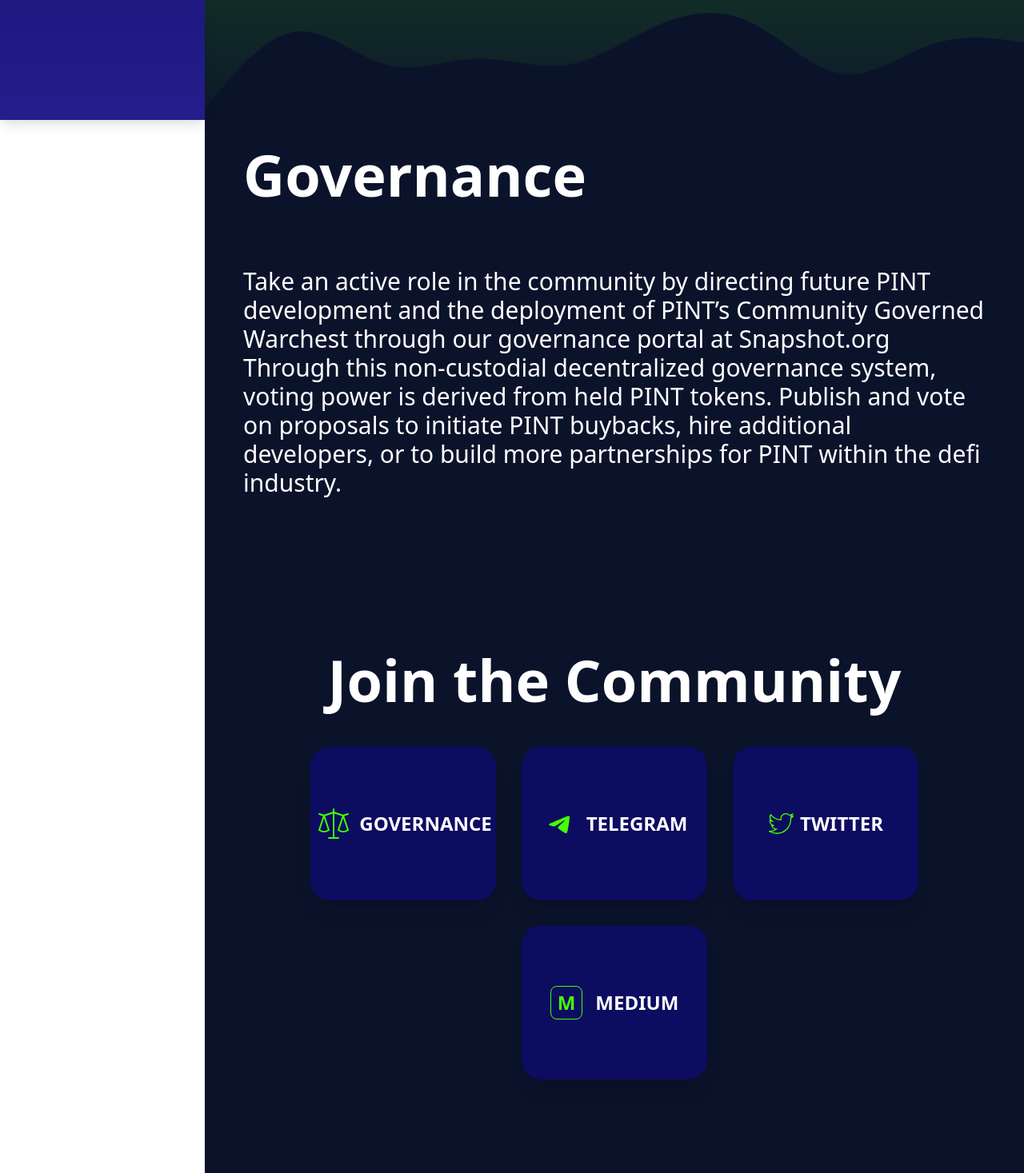
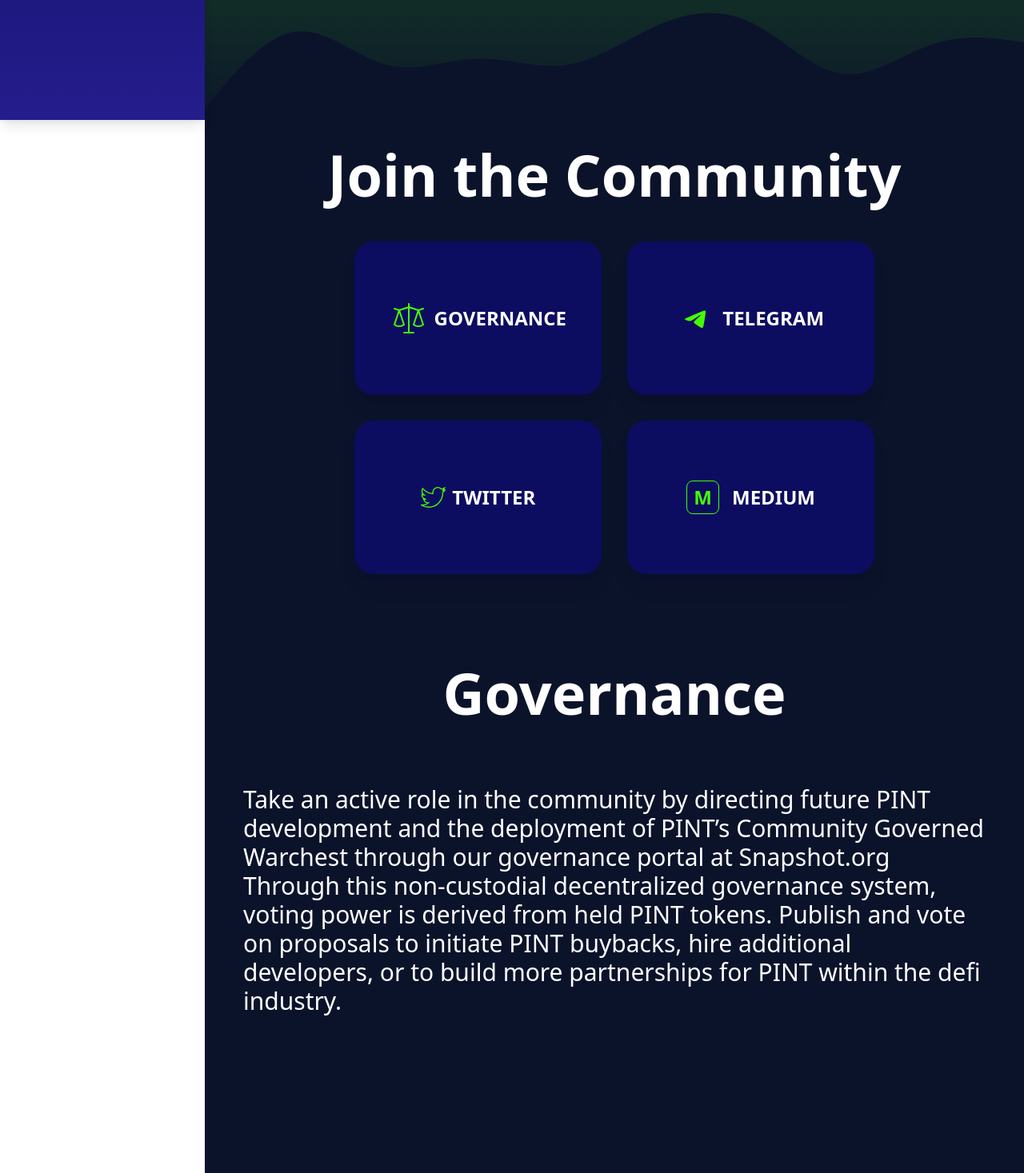
Before and after one commit to jsbarrett/pub-finance-site, a React (Create React App) app: page /community in a window 1280 px wide. Shown: the part 650-2117 px from the top of the page at 80% size. Built offline with nearby package versions, Linux system fonts and the light colour scheme.

Commit message:
Update Community links to be more evenly spaced

```diff
--- a/src/pages/CommunityPage.jsx
+++ b/src/pages/CommunityPage.jsx
@@ -11,7 +11,7 @@
       href={href}
       target='_blank'
       rel='noreferrer'
-      className='w-full text-2xl font-bold md:w-1/3 xl:w-3/12 h-24 xl:h-48 rounded-3xl shadow-xl my-4 mx-2 lg:mx-4 flex justify-center items-center'
+      className='w-full text-2xl font-bold md:w-1/3 xl:w-4/12 h-24 xl:h-48 rounded-3xl shadow-xl my-4 mx-2 lg:mx-4 flex justify-center items-center'
       style={{ background: 'rgb(12,12,97)' }}>
       { children }
     </a>
@@ -28,16 +28,6 @@
           Our Community
         </h1>
       </header>
-
-      <SectionPadding>
-        <section className='max-w-screen-2xl mx-auto mb-48'>
-          <h2 className='font-bold text-4xl xl:text-7xl'>Governance</h2>
-
-          <p className='mt-10 xl:mt-20 text-xl xl:text-3xl leading-relaxed'>
-            Take an active role in the community by directing future PINT development and the deployment of PINT’s Community Governed Warchest through our governance portal at Snapshot.org Through this non-custodial decentralized governance system, voting power is derived from held PINT tokens. Publish and vote on proposals to initiate PINT buybacks, hire additional developers, or to build more partnerships for PINT within the defi industry.
-          </p>
-        </section>
-      </SectionPadding>
 
       <section className='max-w-screen-2xl mx-auto px-2 xl:px-12'>
         <h2 className='font-bold text-4xl xl:text-7xl text-center'>
@@ -79,6 +69,16 @@
       </section>
 
       <SectionPadding>
+        <section className='max-w-screen-2xl mx-auto mb-24 mt-24'>
+          <h2 className='font-bold text-4xl xl:text-7xl text-center'>Governance</h2>
+
+          <p className='mt-10 xl:mt-20 text-xl xl:text-3xl leading-relaxed'>
+            Take an active role in the community by directing future PINT development and the deployment of PINT’s Community Governed Warchest through our governance portal at Snapshot.org Through this non-custodial decentralized governance system, voting power is derived from held PINT tokens. Publish and vote on proposals to initiate PINT buybacks, hire additional developers, or to build more partnerships for PINT within the defi industry.
+          </p>
+        </section>
+      </SectionPadding>
+
+      <SectionPadding>
         <section className='max-w-screen-2xl mx-auto mb-24 mt-24 xl:mt-48 xl:mb-48'>
           <h2 className='font-bold text-4xl xl:text-7xl text-center'>
             VIP Channel
```
